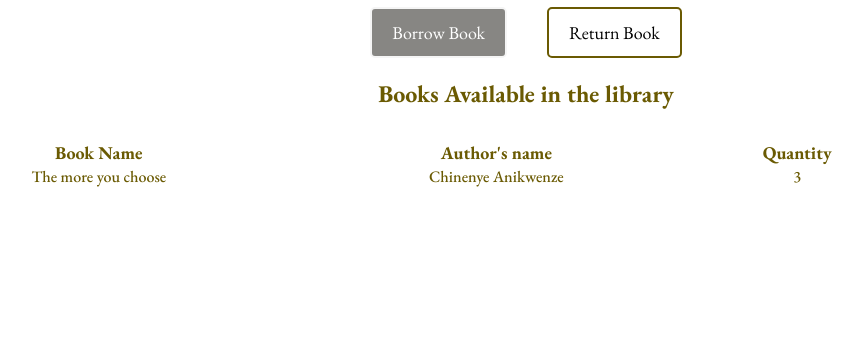
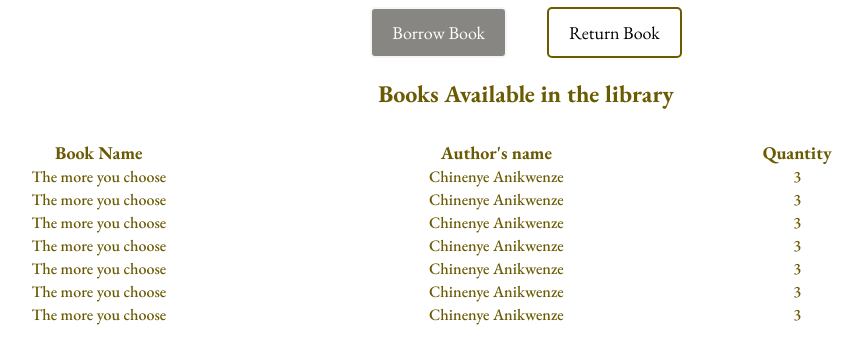
Before and after one commit to kodervine/riddmor-library, a plain HTML site: page index.html in a window 1280 px wide. Shown: the part 133-496 px from the top of the page, without its empty margins (114-976 px from the left). Drawn offline with nearby package versions, Linux system fonts and the light colour scheme.

Commit message:
Added more table

```diff
--- a/index.html
+++ b/index.html
@@ -43,7 +43,37 @@
           </thead>
           <tbody class="book-details">
            <tr>
-            <th>The more you choose</th>
+            <th class="book-name">The more you choose</th>
+            <th>Chinenye Anikwenze</th>
+            <th>3</th>
+           </tr>
+           <tr>
+            <th class="book-name">The more you choose</th>
+            <th>Chinenye Anikwenze</th>
+            <th>3</th>
+           </tr>
+           <tr>
+            <th class="book-name">The more you choose</th>
+            <th>Chinenye Anikwenze</th>
+            <th>3</th>
+           </tr>
+           <tr>
+            <th class="book-name"> The more you choose</th>
+            <th>Chinenye Anikwenze</th>
+            <th>3</th>
+           </tr>
+           <tr>
+            <th class="book-name">The more you choose</th>
+            <th>Chinenye Anikwenze</th>
+            <th>3</th>
+           </tr>
+           <tr>
+            <th class="book-name">The more you choose</th>
+            <th>Chinenye Anikwenze</th>
+            <th>3</th>
+           </tr>
+           <tr>
+            <th class="book-name">The more you choose</th>
             <th>Chinenye Anikwenze</th>
             <th>3</th>
            </tr>
```
